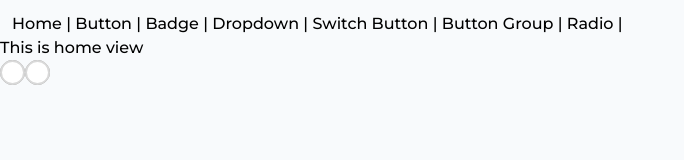
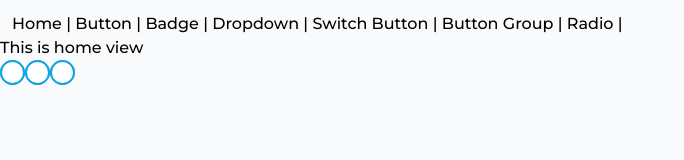
Before and after one commit to quachthientai/vuez-component-library, a Vue app: page /radio in a window 1280 px wide. Shown: the top 160 px of the page, without its empty margins (0-684 px from the left). Built offline with nearby package versions, Linux system fonts and the light colour scheme; a web font is replaced by a local one.

Commit message:
finish radio form

```diff
--- a/src/assets/scss/components/Forms/_radio.scss
+++ b/src/assets/scss/components/Forms/_radio.scss
@@ -3,41 +3,49 @@
 @tailwind components;
 @tailwind utilities;
 
+
+$primary: #0284C7;
+
 @layer base{
     .radio {
-        @apply w-[25px] h-[25px] relative rounded-full;
+        @apply relative w-[25px] h-[25px] cursor-pointer;
+
+        &::before{
+            content: '';
+            @apply w-[25px] h-[25px] absolute rounded-full  border-primary-500 border-2;
+
+        }
+
+        &::after{
+            content: '';
+            @apply w-[15px] h-[15px] absolute rounded-full bg-primary-500 top-[5px] left-[5px] opacity-0;
+        }
+
+        &:checked{
+            + &:after{
+                @apply opacity-100;
+            }
+        }
+
+
+
+
+    }
+}
+
+/**
+@apply w-[28px] h-[28px] relative rounded-full;
 
 
         &:before{
             content:'';
-            @apply w-[25px] h-[25px] absolute rounded-full border-[2px] border-solid border-[#D9D9D9];
+            @apply w-[28px] h-[28px] absolute rounded-full border-[3px] border-solid border-[#D9D9D9];
 
             &:checked{
-                @apply border-solid border-primary-500;
+                @apply border-solid border-primary-500 opacity-100;
             }
 
-            &:focus{
-                @apply ring-1 ring-offset-1 ring-primary-500;
-            }
         }
-    }
-}
-
-@layer utilities{
-    @each $variant in variables.$variants{
-        .radio-#{$variant}{
-            &:before{
-                content:'';
-                @apply w-[25px] h-[25px] absolute rounded-full border-[2px] border-solid border-[#D9D9D9];
-
-                &:checked{
-                    @apply border-solid border-#{$variant}-500;
-                }
-
-                &:focus{
-                    @apply ring-1 ring-offset-1 ring-#{$variant}-500;
-                }
-            }
-        }
-    }
-}
+        &::after{
+            content: '';
+            @apply w-[18px] h-[18px] absolute bg-slate-500 rounded-full top-[5px] left-[5px] opacity-0;**/
--- a/src/views/RadioView.vue
+++ b/src/views/RadioView.vue
@@ -13,4 +13,5 @@
    <div>This is home view</div>
    <Radio class="radio" radioValue="1"></Radio>
    <Radio class="radio" radioValue="1"></Radio>
+   <Radio class="radio" radioValue="1"></Radio>
 </template>
```
Also changed, not shown: src/components/Forms/Switch.vue (line endings or trailing spaces).
